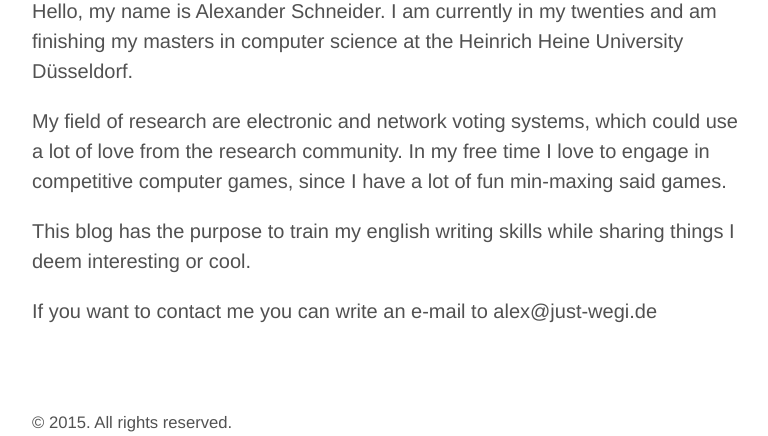
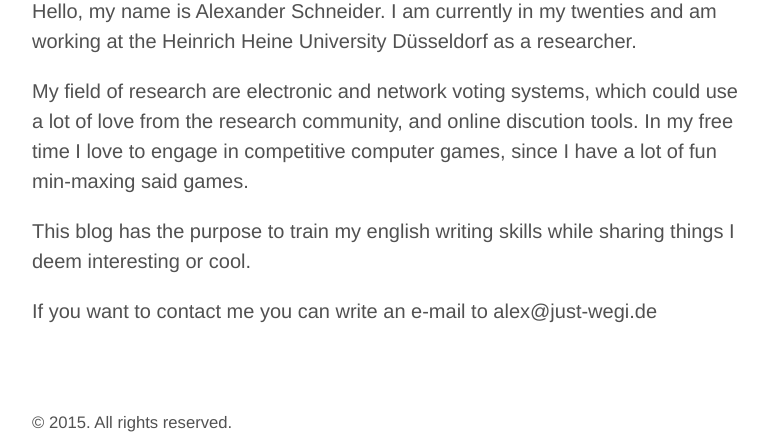
Before and after one commit to Wegi/wegi.github.io, a Jekyll site: the page built from about.md, in a window 1280 px wide, cut to the strip 515-951 px from the top of the page. Shown: the whole strip, without its empty margins (248-1016 px from the left). Built offline with Jekyll 4.4.1, drawn with Linux system fonts in a browser that asks for light colours.

```diff
--- a/about.md
+++ b/about.md
@@ -5,9 +5,9 @@ title: About
 
 ![My last not incidental photo from 2011](/assets/DSC0252.jpg)
 
-Hello, my name is Alexander Schneider. I am currently in my twenties and am finishing my masters in computer science at the Heinrich Heine University Düsseldorf.
+Hello, my name is Alexander Schneider. I am currently in my twenties and am working at the Heinrich Heine University Düsseldorf as a researcher.
 
-My field of research are electronic and network voting systems, which could use a lot of love from the research community.
+My field of research are electronic and network voting systems, which could use a lot of love from the research community, and online discution tools.
 In my free time I love to engage in competitive computer games, since I have a lot of fun min-maxing said games.
 
 This blog has the purpose to train my english writing skills while sharing things I deem interesting or cool.
```
Also changed, not shown: publications.md (added, +6 -0 lines), 1 other file.
